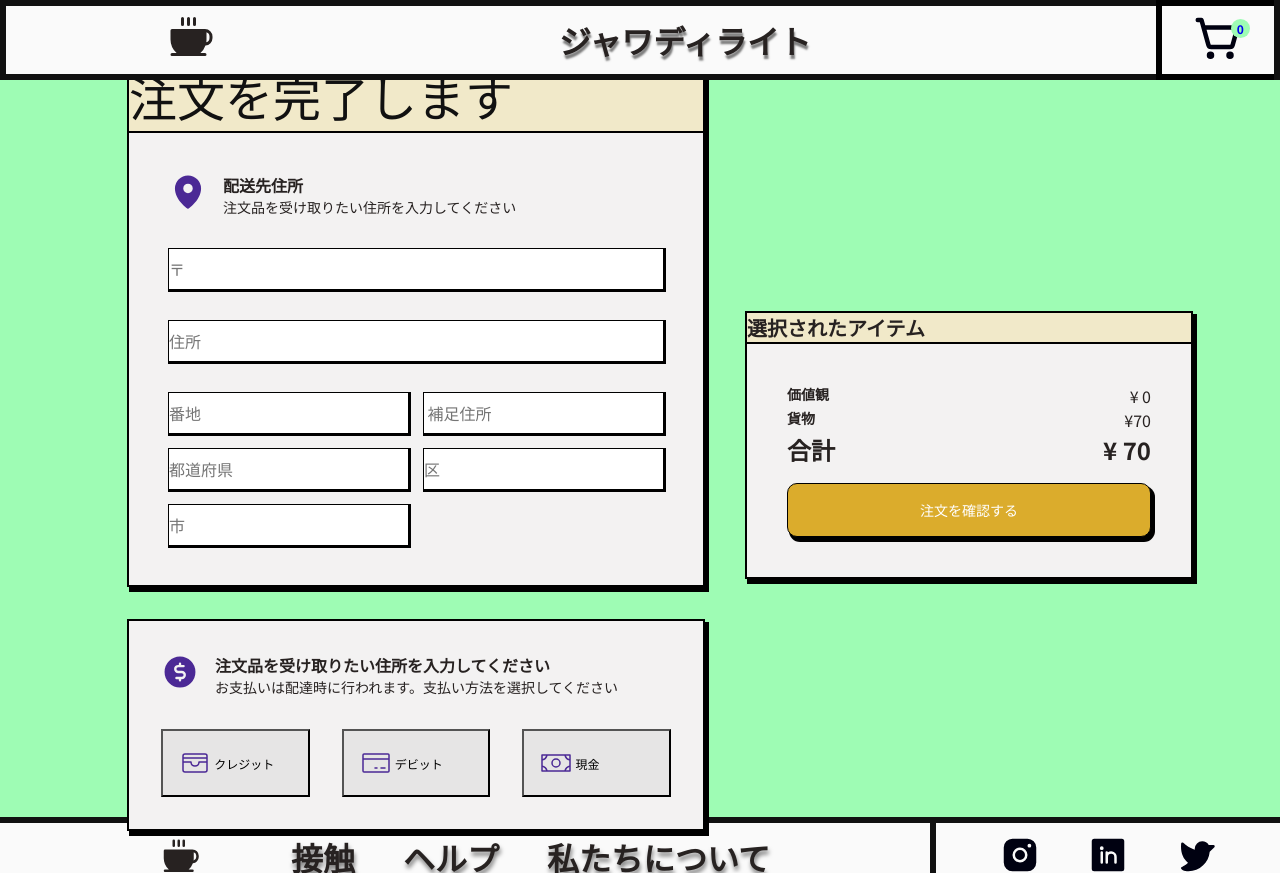
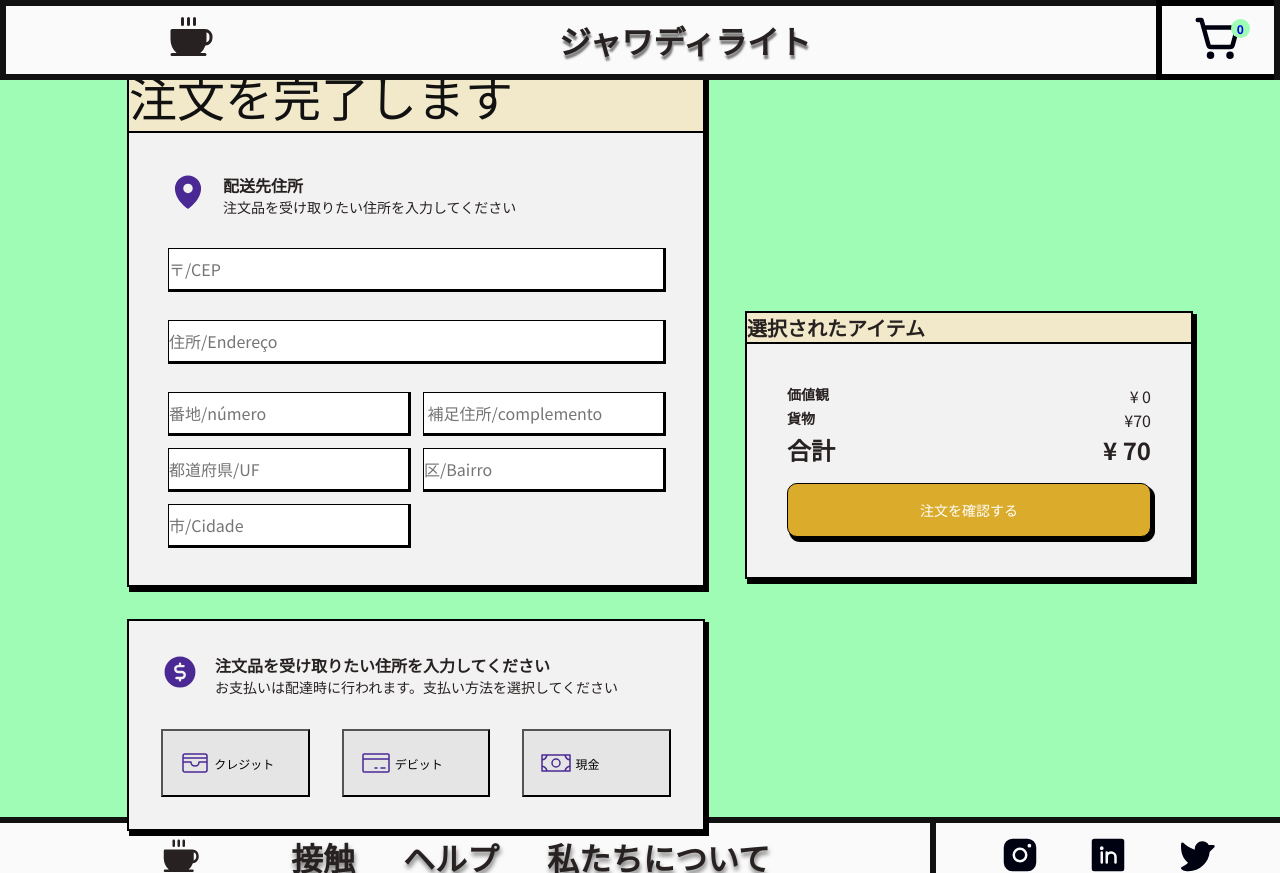
Before and after one commit to vinigouvea16/JavaDelight, a React (Vite) app: page /checkout in a window 1280 px wide. Built offline with nearby package versions, Linux system fonts and the light colour scheme.

Commit message:
brasil api CEP v2 and localstorage addressinfo implemented

```diff
--- a/src/contexts/CartContext.tsx
+++ b/src/contexts/CartContext.tsx
@@ -14,7 +14,7 @@ interface Product {
   quantity: number
 }
 
-export interface CartContextProps {
+interface CartContextProps {
   cart: Product[]
   addToCart: (product: Product) => void
   updateCartItemQuantity: (updatedCart: Product[]) => void
@@ -90,6 +90,7 @@ export const CartProvider: React.FC<CartProviderProps> = ({ children }) => {
   )
 }
 
+// eslint-disable-next-line react-refresh/only-export-components
 export const useCart = (): CartContextProps => {
   const context = useContext(CartContext)
   if (!context) {
--- a/src/pages/Checkout/index.tsx
+++ b/src/pages/Checkout/index.tsx
@@ -13,15 +13,26 @@ import {
 import { Footer } from 'components/Footer'
 import { useCart } from 'contexts/CartContext'
 import { useEffect, useState } from 'react'
-import { NavLink } from 'react-router-dom'
+import { SubmitHandler, useForm } from 'react-hook-form'
+import { NavLink, useNavigate } from 'react-router-dom'
+
 import {
   CheckOutAddressCard,
   CheckOutCard,
   CheckOutContainer,
   CheckOutHeroContainer,
 } from './styles'
-// import { useForm } from 'react-hook-form'
+interface FormData {
+  CEP: string
+  address: string
+  number: string
+  complemento: string
+  UF: string
+  bairro: string
+  cidade: string
+}
 export function Checkout() {
+  const navigate = useNavigate()
   const { cart, updateCartItemQuantity, setPaymentType, removeFromCart } =
     useCart()
   const [totalValue, setTotalValue] = useState<number>(0)
@@ -53,12 +64,65 @@ export function Checkout() {
   const handlePaymentTypeSelect = (paymentType: string) => {
     setPaymentType(paymentType)
   }
+  const { register, handleSubmit, setValue, watch } = useForm<FormData>()
+
+  const cep = watch('CEP')
+
+  const fetchAddressInfo = async () => {
+    try {
+      const response = await fetch(`https://viacep.com.br/ws/${cep}/json/`)
+      const data = await response.json()
+
+      console.log('Fetched address data:', data)
+      setValue('CEP', data.cep || '')
+      setValue('address', data.logradouro || '')
+      setValue('number', data.numero || '')
+      setValue('complemento', '')
+      setValue('UF', data.uf || '')
+      setValue('bairro', data.bairro || '')
+      setValue('cidade', data.localidade || '')
+      console.log('form State after setvalue:', watch())
+
+      const addressData = {
+        address: data.logradouro || '',
+        number: data.numero || '',
+        complemento: '',
+        UF: data.uf || '',
+        bairro: data.bairro || '',
+        cidade: data.localidade || '',
+      }
+
+      localStorage.setItem(
+        '@javadelight:addressInfo',
+        JSON.stringify(addressData),
+      )
+    } catch (error) {
+      console.error('Error fetching address information:', error)
+    }
+  }
+  const onSubmit: SubmitHandler<FormData> = (data) => {
+    console.log(data)
+    localStorage.setItem('@javadelight:addressInfo', JSON.stringify(data))
+    navigate('/success')
+  }
+  useEffect(() => {
+    const storedAddressInfo = localStorage.getItem('@javadelight:addressInfo')
+    if (storedAddressInfo) {
+      const addressData = JSON.parse(storedAddressInfo)
+      setValue('address', addressData.address || '')
+      setValue('number', addressData.number || '')
+      setValue('complemento', addressData.complemento || '')
+      setValue('UF', addressData.UF || '')
+      setValue('bairro', addressData.bairro || '')
+      setValue('cidade', addressData.cidade || '')
+    }
+  }, [setValue])
   return (
     <CheckOutContainer>
       <CheckOutHeroContainer>
         <CheckOutAddressCard>
           <h1>注文を完了します</h1>
-          <form>
+          <form onSubmit={handleSubmit(onSubmit)}>
             <header>
               <MapPin size={38} color="#4B2995" weight="fill" />
               <div className="header-card-text">
@@ -66,14 +130,47 @@ export function Checkout() {
                 <p>注文品を受け取りたい住所を入力してください</p>
               </div>
             </header>
-            <input type="text" name="CEP" id="CEP" placeholder="〒" />
-            <input type="text" name="address" id="address" placeholder="住所" />
+            <input
+              type="text"
+              {...register('CEP')}
+              placeholder="〒/CEP"
+              onKeyDown={(e) => {
+                if (e.key === 'Tab') {
+                  fetchAddressInfo()
+                }
+              }}
+            />
+            <input
+              type="text"
+              {...register('address')}
+              placeholder="住所/Endereço"
+            />
             <div className="input-div">
-              <input type="text" id="number" placeholder="番地" />
-              <input type="text" id="complemento" placeholder=" 補足住所 " />
-              <input type="text" id="UF" placeholder="都道府県" />
-              <input type="text" id="bairro" placeholder="区" />
-              <input type="text" id="cidade" placeholder="市" />
+              <input
+                type="text"
+                {...register('number')}
+                placeholder="番地/número"
+              />
+              <input
+                type="text"
+                {...register('complemento')}
+                placeholder=" 補足住所/complemento"
+              />
+              <input
+                type="text"
+                {...register('UF')}
+                placeholder="都道府県/UF"
+              />
+              <input
+                type="text"
+                {...register('bairro')}
+                placeholder="区/Bairro"
+              />
+              <input
+                type="text"
+                {...register('cidade')}
+                placeholder="市/Cidade"
+              />
             </div>
           </form>
 
@@ -155,7 +252,9 @@ export function Checkout() {
               </div>
             </div>
             <NavLink to="/success">
-              <button id="total">注文を確認する</button>
+              <button id="total" type="button" onClick={handleSubmit(onSubmit)}>
+                注文を確認する
+              </button>
             </NavLink>
           </div>
         </CheckOutCard>
--- a/src/pages/Success/index.tsx
+++ b/src/pages/Success/index.tsx
@@ -4,6 +4,7 @@ import CheckOutImage from '@/public/catimage.jpg'
 import { Clock, CurrencyCircleDollar, MapPin } from '@phosphor-icons/react'
 import { Footer } from 'components/Footer'
 import { useCart } from 'contexts/CartContext'
+import { useEffect, useState } from 'react'
 import {
   CheckOutInfo,
   SuccessCard,
@@ -13,6 +14,22 @@ import {
 
 export function Success() {
   const { selectedPaymentType } = useCart()
+  const [addressInfo, setAddressInfo] = useState({
+    address: '',
+    number: '',
+    complemento: '',
+    UF: '',
+    bairro: '',
+    cidade: '',
+  })
+  useEffect(() => {
+    // Retrieve address information from localStorage
+    const storedAddressInfo = localStorage.getItem('@javadelight:addressInfo')
+    if (storedAddressInfo) {
+      setAddressInfo(JSON.parse(storedAddressInfo))
+    }
+  }, [])
+  useEffect(() => {}, [addressInfo])
   return (
     <SuccessContainer>
       <SuccessHeroContainer>
@@ -23,9 +40,14 @@ export function Success() {
             <div className="address-info">
               <MapPin size={48} color="#a78bfa" weight="fill" />
               <p>
-                へ配達する：<span> Rua João Daniel Martinelli, 102</span>
+                へ配達する：
+                <span>
+                  {addressInfo.address}, {addressInfo.number}
+                </span>
                 <br />
-                <p>farrapos - porto alegre</p>
+                <p>
+                  {addressInfo.cidade} - {addressInfo.UF}
+                </p>
               </p>
             </div>
             <div className="delivery-time">
```
